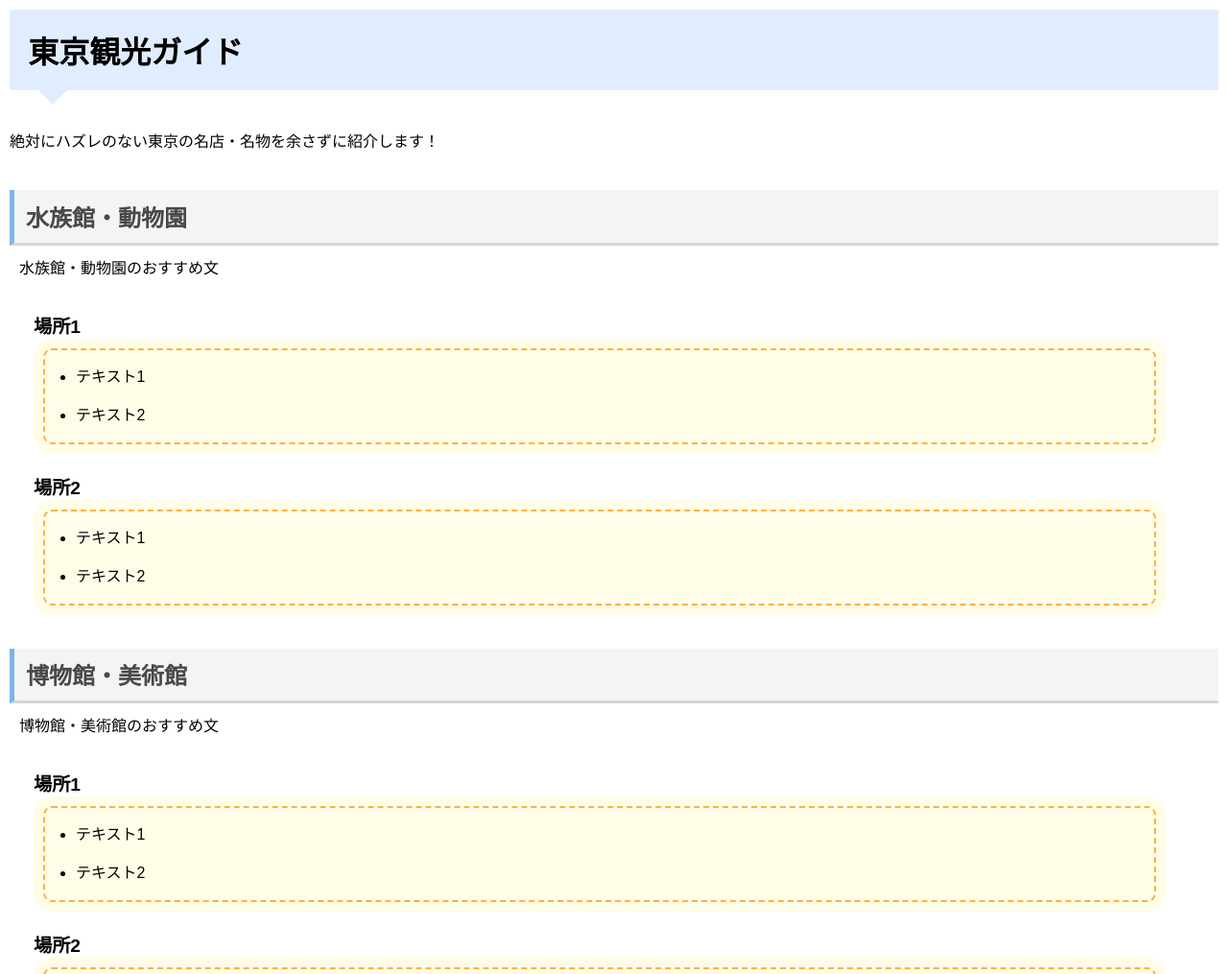
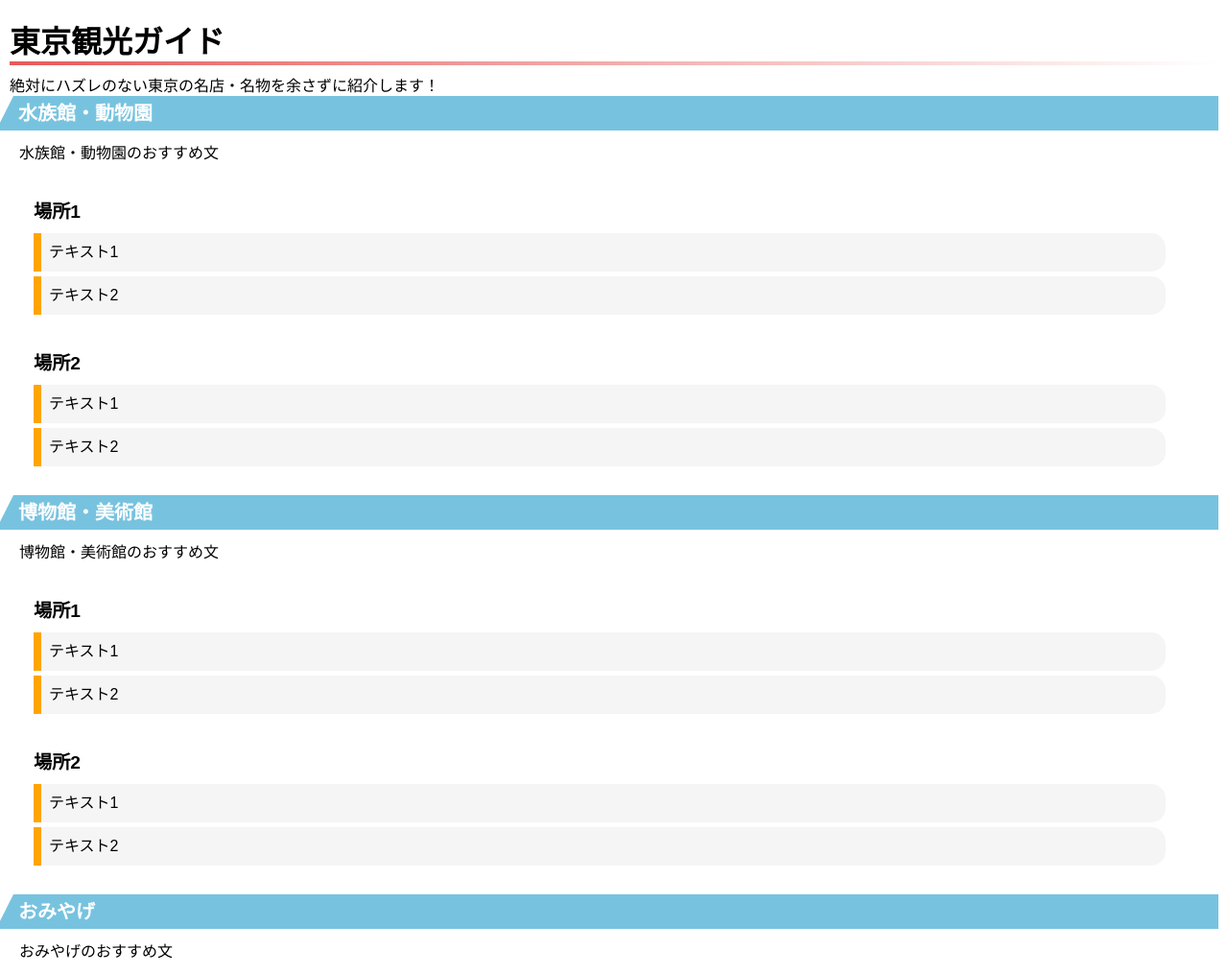
Before and after one commit to YoshinoriKamimura/TokyoSightSeeingHTML, a plain HTML site: page index.html in a window 1280 px wide. Shown: the top 1015 px of the page at 96% size. Drawn offline with Linux system fonts and the light colour scheme; files that its build step writes are made by us from their sources.

Commit message:
main.cssにh1,h2,ulを追加。

```diff
--- a/main.css
+++ b/main.css
@@ -9,29 +9,36 @@ body {
 
 h1 {
     position: relative;
-    padding: 0.6em;
-    background: #e0edff;
-    margin-bottom: 40px;
+    padding: 0.25em 0;
 }
-
-h1:after {
-    position: absolute;
-    content: '';
-    top: 100%;
-    left: 30px;
-    border: 15px solid transparent;
-    border-top: 15px solid #e0edff;
-    width: 0;
-    height: 0;
+  h1:after {
+    content: "";
+    display: block;
+    height: 4px;
+    background: -webkit-linear-gradient(to right, rgb(230, 90, 90), transparent);
+    background: linear-gradient(to right, rgb(230, 90, 90), transparent);
 }
 
 h2 {
-    margin-top: 40px;
-    padding: 0.4em 0.5em; /*文字の上下 左右の余白*/
-    color: #494949; /*文字色*/
-    background: #f4f4f4; /*背景色*/
-    border-left: solid 5px #7db4e6; /*左線*/
-    border-bottom: solid 3px #d7d7d7; /*下線*/
+    position: relative;
+    padding: 5px 5px 5px 42px;
+    background: #77c3df;
+    font-size: 20px;
+    color: white;
+    margin-left: -33px;
+    line-height: 1.3;
+    z-index:-1;
+}
+
+  h2:before {
+    position: absolute;
+    content: '';
+    left: -2px;
+    top: -2px;
+    border: none;
+    border-left: solid 40px white;
+    border-bottom: solid 79px transparent;
+    z-index:-2
 }
 
 section > p {
@@ -55,18 +62,19 @@ dl dd {
 
 
 ul, ol {
-    background: #fffde8;
-    box-shadow: 0px 0px 0px 10px #fffde8; /*線の外側*/
-    border: dashed 2px #ffb03f; /*破線*/
-    border-radius: 9px;
-    margin-left: 10px; /*はみ出ないように調整*/
-    margin-right: 10px; /*はみ出ないように調整*/
-    padding: 0.5em 0.5em 0.5em 2em;
+    padding: 0;
+    position: relative;
 }
 
-ul li, ol li {
+  ul li, ol li {
+    color: black;
+    border-left: solid 8px orange;/*左側の線*/
+    background: whitesmoke;/*背景色*/
+    margin-bottom: 5px;/*下のバーとの余白*/
     line-height: 1.5;
-    padding: 0.5em 0;
+    border-radius: 0 15px 15px 0;/*右側の角だけ丸く*/
+    padding: 0.5em;
+    list-style-type: none!important;
 }
 
 footer {
```
